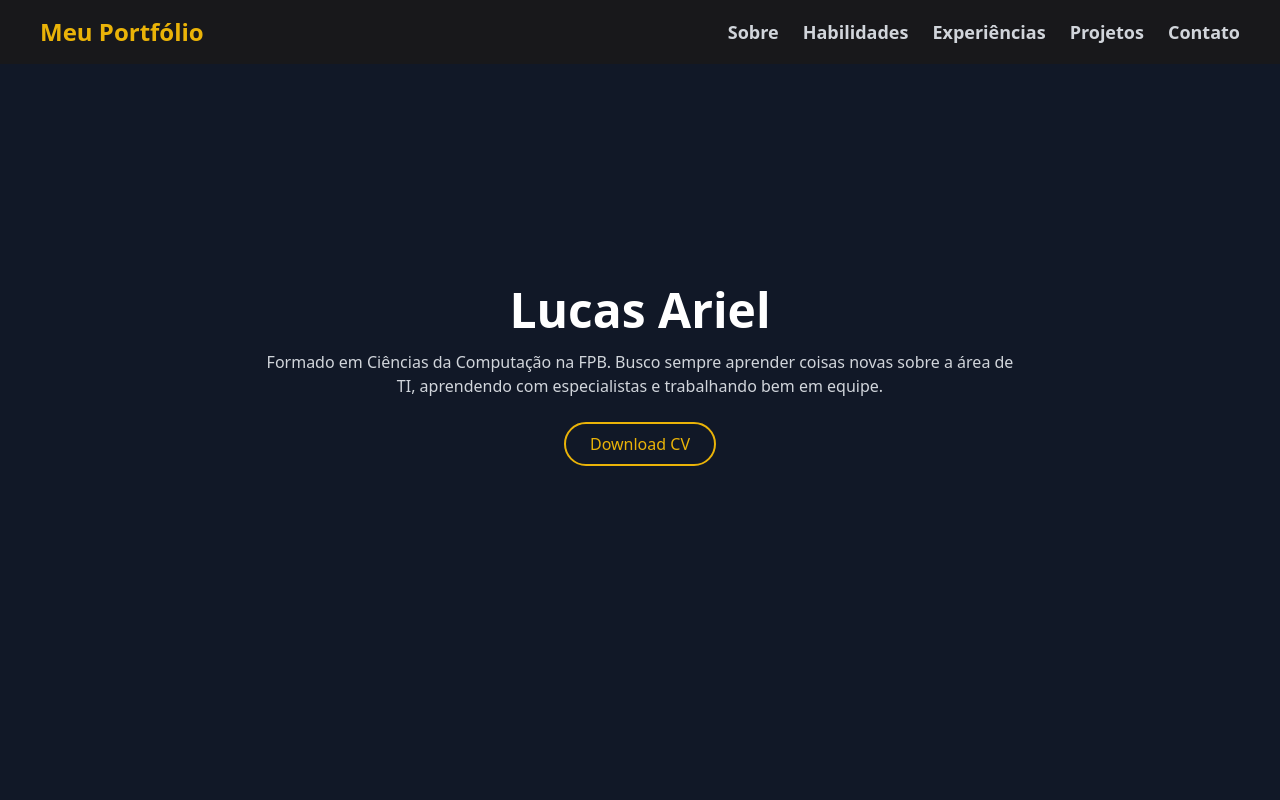
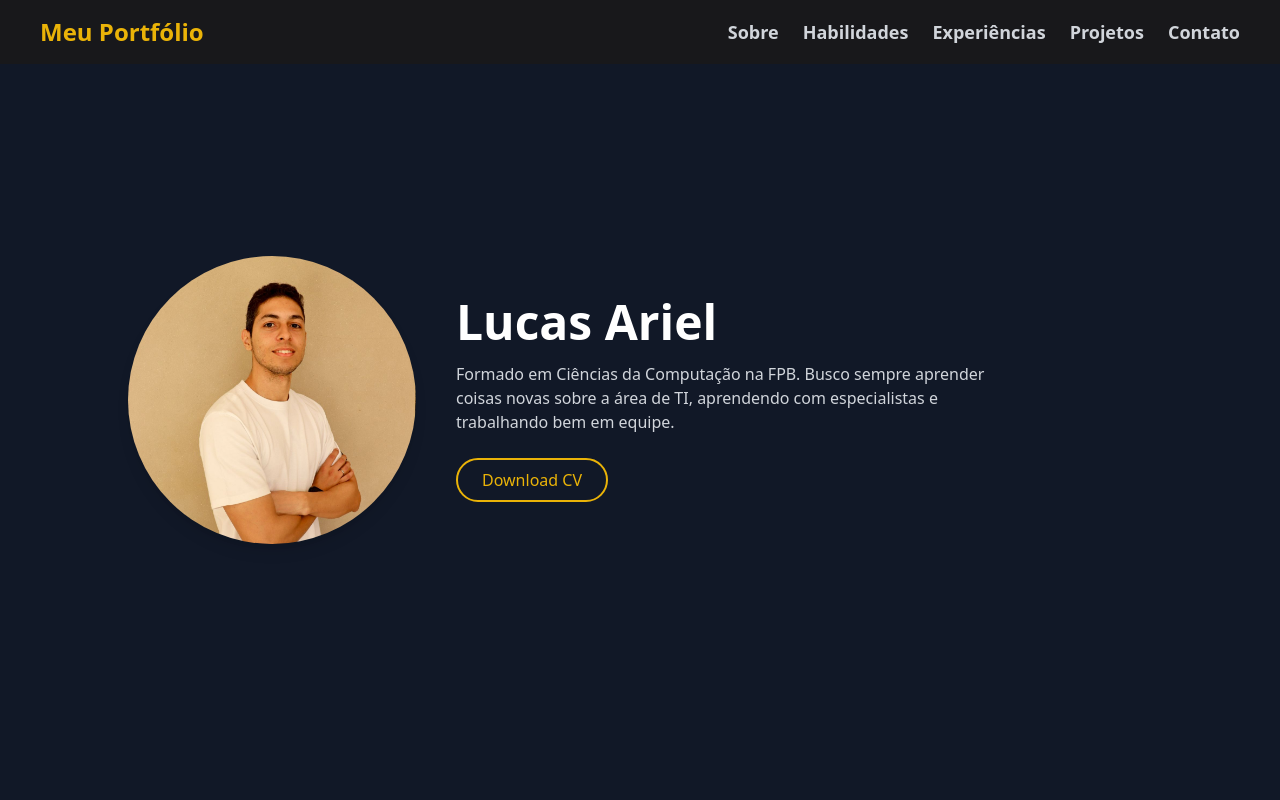
Before and after one commit to LUCASARIEL21/portfolio, a React (Vite) app: page / in a window 1280 px wide. Shown: the top 800 px of the page. Built offline with nearby package versions, Linux system fonts and the light colour scheme.

Commit message:
adição da foto de perfil

```diff
--- a/src/components/About.jsx
+++ b/src/components/About.jsx
@@ -11,17 +11,28 @@ const About = () => {
   };
 
   return (
-    <section className="min-h-screen bg-gray-900 text-white flex flex-col justify-center items-center p-6" id="sobre">
+    <section
+      className="min-h-screen bg-gray-900 text-white flex justify-center items-center p-6"
+      id="sobre"
+    >
+      <div className="flex flex-col md:flex-row items-center max-w-5xl w-full gap-10">
+        <img
+          src="/src/assets/foto-perfil.jpg"
+          alt="Foto de Lucas Ariel"
+          className="w-72 h-72 object-cover rounded-full shadow-lg"
+        />
+        <div className="text-center md:text-left">
           <h2 className="text-3xl md:text-5xl font-bold mb-4">Lucas Ariel</h2>
-      <p className="text-sm md:text-base text-gray-300 max-w-3xl text-center mb-6">
+          <p className="text-sm md:text-base text-gray-300 max-w-xl mb-6">
             Formado em Ciências da Computação na FPB. Busco sempre aprender coisas novas sobre a área de TI, aprendendo com especialistas e trabalhando bem em equipe.
           </p>
           <button
             onClick={handleDownload}
-        className="px-6 py-2 border-2 border-yellow-500 rounded-full text-yellow-500 hover:bg-yellow-500 hover:text-white transition duration-300 mb-12"
-      >
+            className="px-6 py-2 border-2 border-yellow-500 rounded-full text-yellow-500 hover:bg-yellow-500 hover:text-white transition duration-300">
             Download CV
           </button>
+        </div>
+      </div>
     </section>
   );
 };
```
Also changed, not shown: src/assets/foto-perfil.jpg (added). Lines whose indentation alone changed are shown as unchanged.
